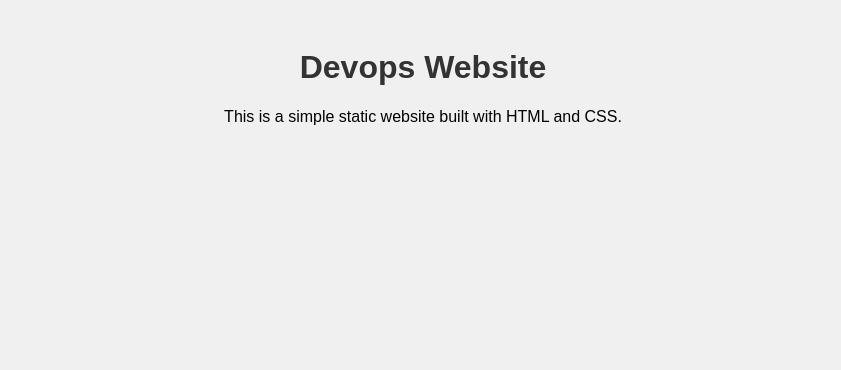
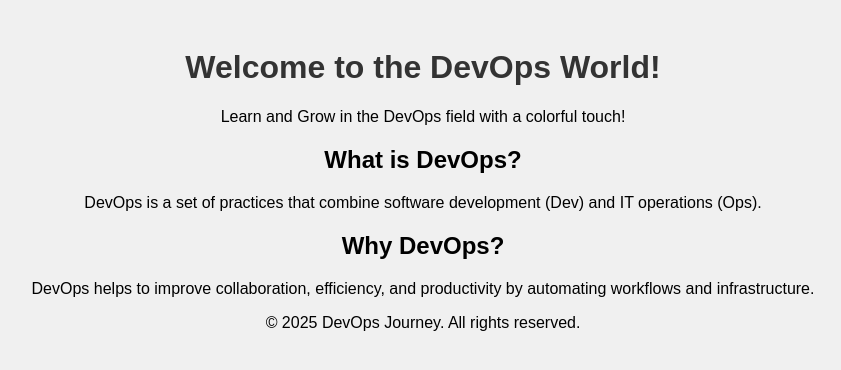
Before and after one commit to sadman-tanim/devops-deploy-task, a plain HTML site: page index.html in a window 1280 px wide. Shown: the whole page, without its empty margins (217-1058 px from the left). Drawn offline with Linux system fonts and the light colour scheme.

Commit message:
Update index.html

```diff
--- a/index.html
+++ b/index.html
@@ -1,13 +1,31 @@
 <!DOCTYPE html>
 <html lang="en">
 <head>
-    <meta charset="UTF-8">
-    <meta name="viewport" content="width=device-width, initial-scale=1.0">
-    <title>My Static Website</title>
-    <link rel="stylesheet" href="style.css">
+  <meta charset="UTF-8">
+  <meta name="viewport" content="width=device-width, initial-scale=1.0">
+  <meta http-equiv="X-UA-Compatible" content="ie=edge">
+  <title>DevOps Website</title>
+  <link rel="stylesheet" href="style.css">
 </head>
 <body>
-    <h1>Devops  Website</h1>
-    <p>This is a simple static website built with HTML and CSS.</p>
+  <header>
+    <h1>Welcome to the DevOps World!</h1>
+    <p>Learn and Grow in the DevOps field with a colorful touch!</p>
+  </header>
+
+  <section class="content">
+    <div class="card">
+      <h2>What is DevOps?</h2>
+      <p>DevOps is a set of practices that combine software development (Dev) and IT operations (Ops).</p>
+    </div>
+    <div class="card">
+      <h2>Why DevOps?</h2>
+      <p>DevOps helps to improve collaboration, efficiency, and productivity by automating workflows and infrastructure.</p>
+    </div>
+  </section>
+
+  <footer>
+    <p>&copy; 2025 DevOps Journey. All rights reserved.</p>
+  </footer>
 </body>
 </html>
```
